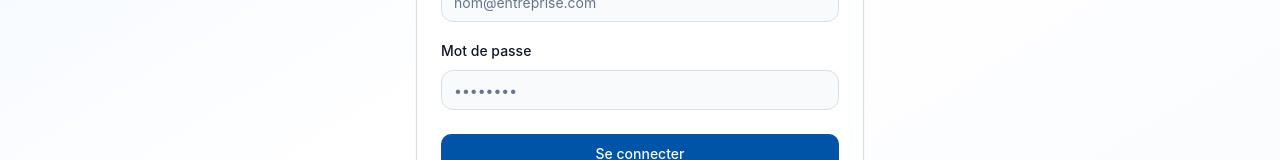
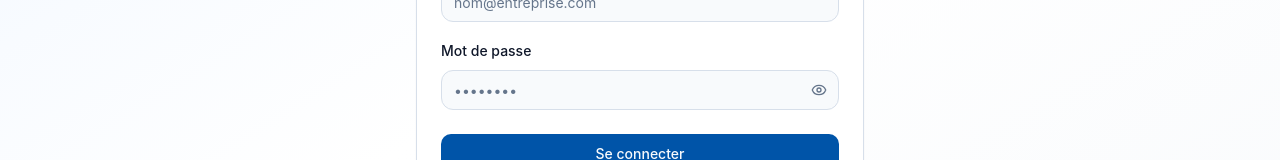
Before and after one commit to Haytame37/Optistock_V2, a Next.js app in the folder frontend/: page /login in a window 1280 px wide. Shown: the part 398-558 px from the top of the page. Built offline with nearby package versions, Linux system fonts and the light colour scheme.

Commit message:
Ajout de l'option voir/masquer le mot de passe dans la page de login

```diff
--- a/frontend/src/app/(auth)/login/page.tsx
+++ b/frontend/src/app/(auth)/login/page.tsx
@@ -9,10 +9,12 @@
 import { Card, CardContent, CardDescription, CardFooter, CardHeader, CardTitle } from "@/components/ui/card"
 import { useAuth } from "@/providers/auth-provider"
 import { toast } from "sonner"
+import { Eye, EyeOff } from "lucide-react"
 
 export default function LoginPage() {
   const [email, setEmail] = useState("")
   const [password, setPassword] = useState("")
+  const [showPassword, setShowPassword] = useState(false)
   const [loading, setLoading] = useState(false)
   const { login } = useAuth()
   const router = useRouter()
@@ -72,12 +74,22 @@
             </div>
             <div className="space-y-2">
               <label className="text-sm font-medium">Mot de passe</label>
-              <Input
-                type="password"
-                placeholder="••••••••"
-                value={password}
-                onChange={(e) => setPassword(e.target.value)}
-              />
+              <div className="relative">
+                <Input
+                  type={showPassword ? "text" : "password"}
+                  placeholder="••••••••"
+                  value={password}
+                  onChange={(e) => setPassword(e.target.value)}
+                  className="pr-10"
+                />
+                <button
+                  type="button"
+                  onClick={() => setShowPassword(!showPassword)}
+                  className="absolute right-3 top-1/2 -translate-y-1/2 text-muted-foreground hover:text-foreground"
+                >
+                  {showPassword ? <EyeOff className="h-4 w-4" /> : <Eye className="h-4 w-4" />}
+                </button>
+              </div>
             </div>
           </CardContent>
           <CardFooter className="flex flex-col gap-3">
```
